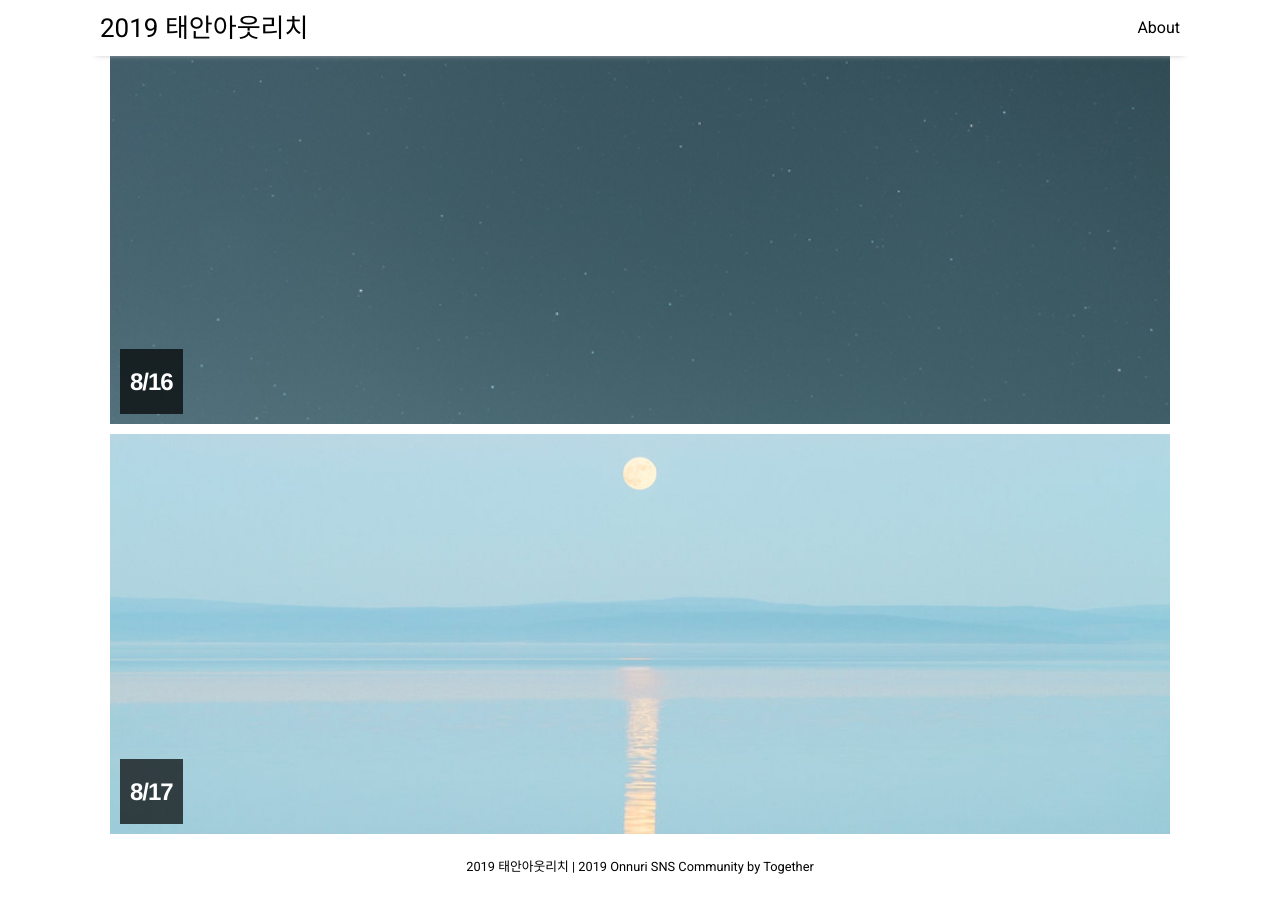
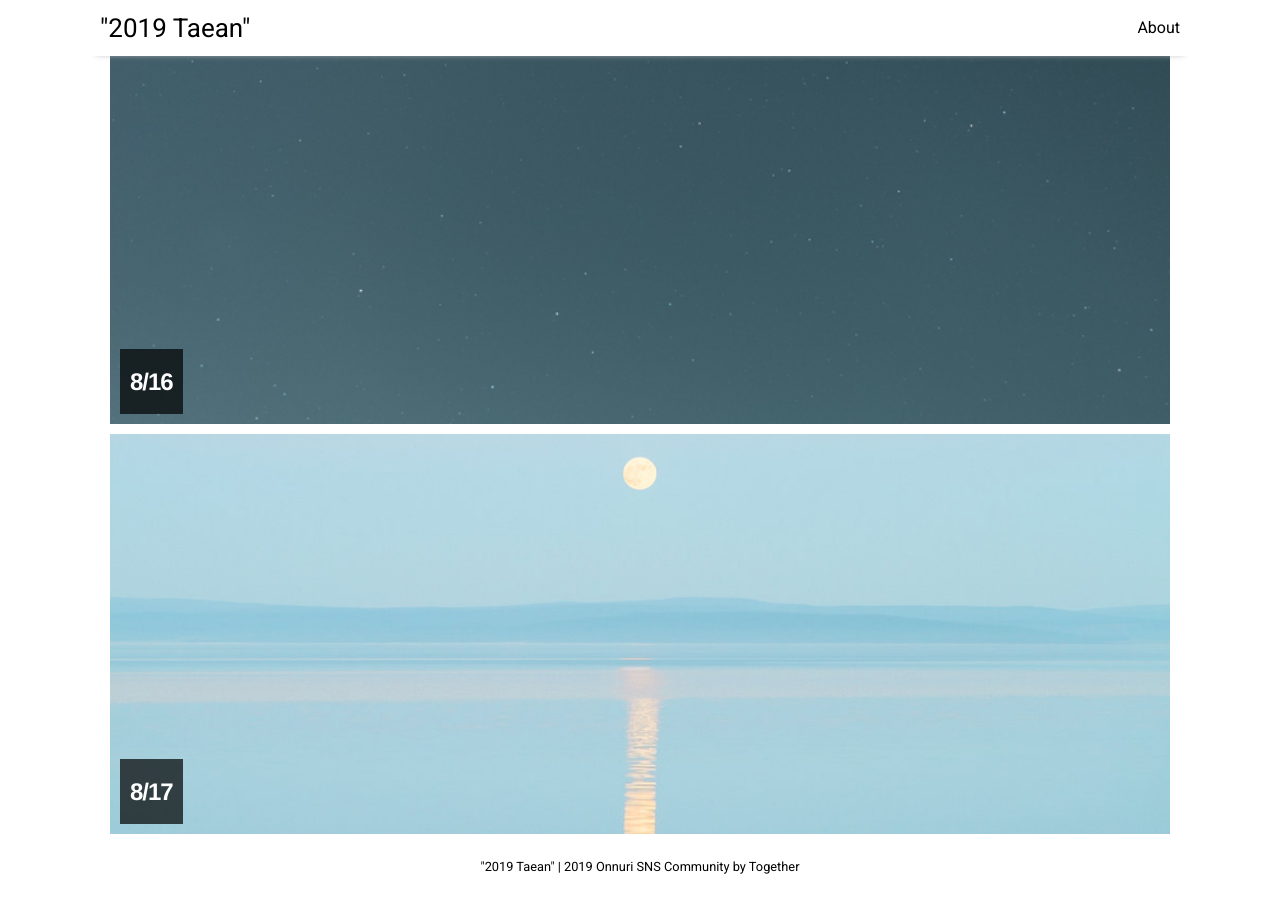
Before and after one commit to taean-outreach/taean-outreach.github.io, a Jekyll site: the page built from index.html, in a window 1280 px wide and 900 px high, scrolled down 867 px. Built offline with Jekyll 4.4.1, drawn with Linux system fonts in a browser that asks for light colours; nearby versions of some CDN libraries; the list of posts is cut into pages by our own code.

Commit message:
Update _config.yml

```diff
--- a/_config.yml
+++ b/_config.yml
@@ -14,7 +14,7 @@ sass:
   style: :nested
 
 # Customise atom feed settings (this is where Jekyll-Feed gets configuration information)
-title:		           "2019 태안아웃리치"
+title:		           "\"2019 Taean\""
 description:	       "2019 Onnuri SNS Community"
 author:              "Together"
 
```
